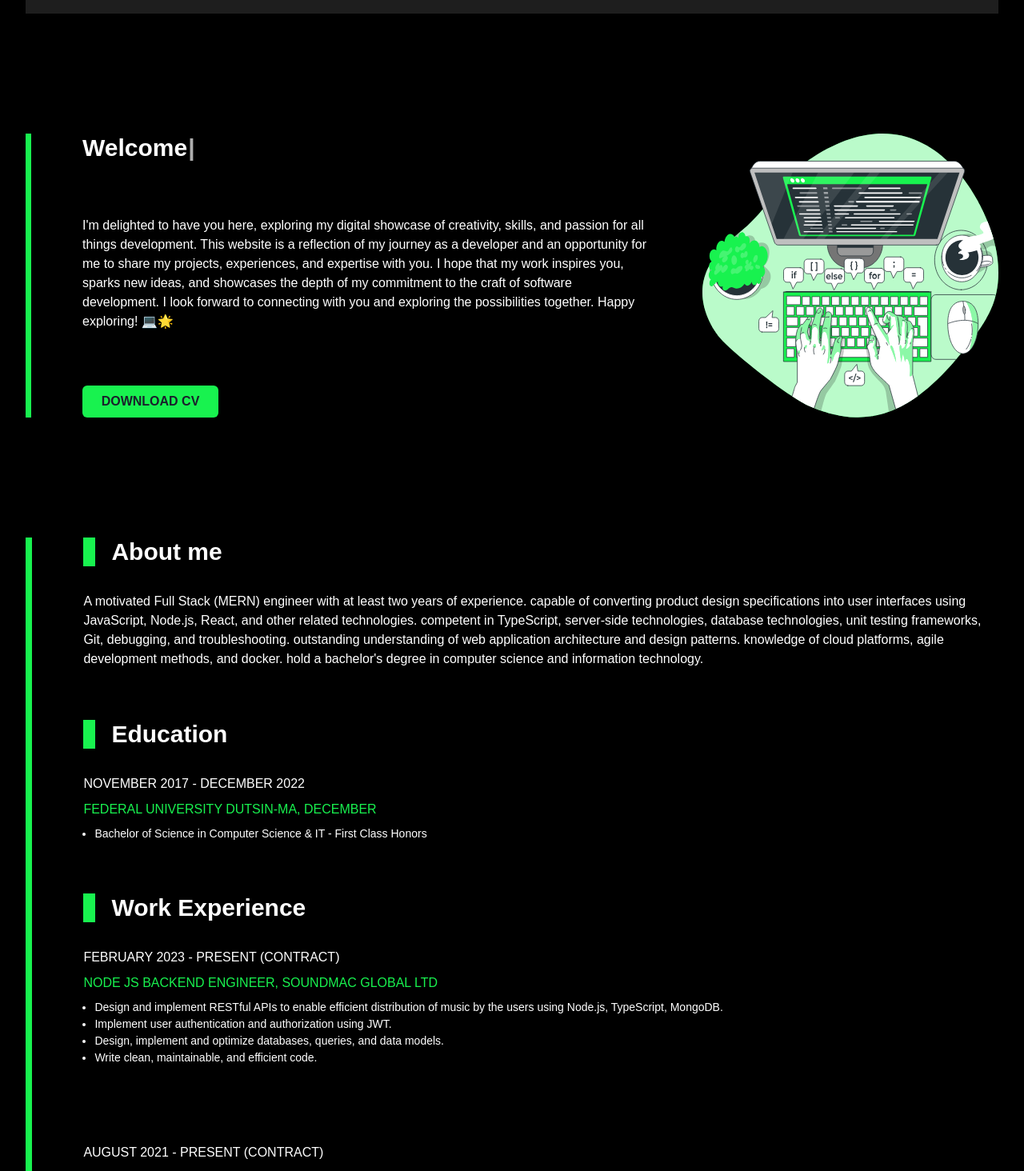
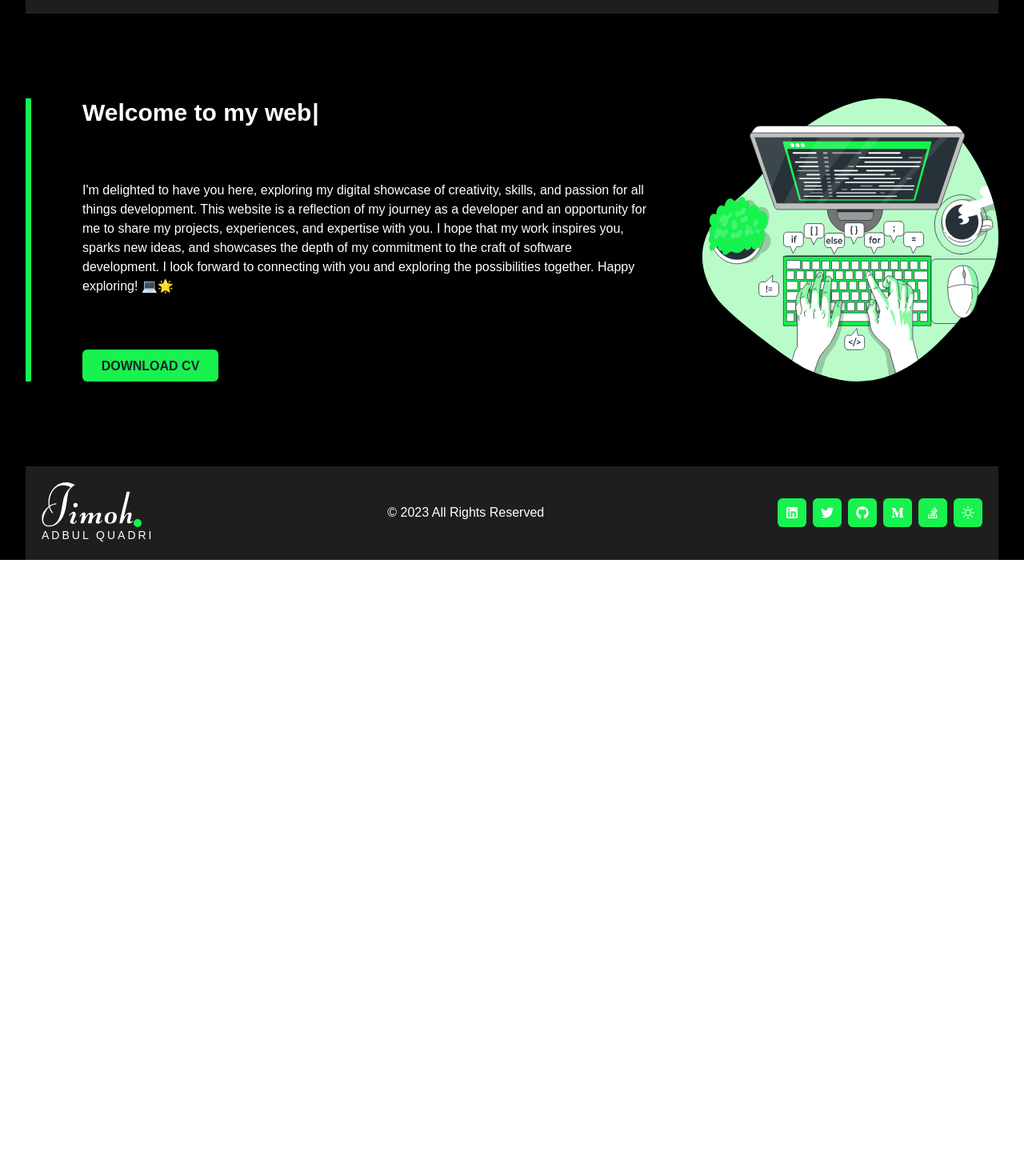
Before and after one commit to jimoh4tech/jimoh, a React (Vite) app: page / in a window 1280 px wide. Shown: the part 100-1564 px from the top of the page at 80% size. After the commit the page ends 800 px from the top, so only its background shows below. Built offline with nearby package versions, Linux system fonts and the light colour scheme.

Commit message:
feat: Add routing functionality

```diff
--- a/src/App.tsx
+++ b/src/App.tsx
@@ -5,6 +5,7 @@ import { Footer } from './components/footer.components';
 import { Home } from './components/home.components';
 import { About } from './components/about.component';
 import { Contact } from './components/contact.components';
+import { Navigate, Route, Routes } from 'react-router-dom';
 
 function App() {
 	const [isLessThan750] = useMediaQuery('(max-width: 750px)');
@@ -16,12 +17,16 @@ function App() {
 					display={'flex'}
 					flexDir='column'
 					justifyContent={'space-between'}
-					gap={isLessThan750 ? '50px': '150px'}
+					gap={isLessThan750 ? '50px' : '100px'}
+					minH={'100vh'}
 				>
 					<Navigation />
-					<Home />
-					<About />
-					<Contact />
+					<Routes>
+						<Route path='/' element={<Home />} />
+						<Route path='/about' element={<About />} />
+						<Route path='/contact' element={<Contact />} />
+						<Route path='*' element={<Navigate to='/'/>} />
+					</Routes>
 
 					<Footer />
 				</Container>
--- a/src/components/about.component.tsx
+++ b/src/components/about.component.tsx
@@ -124,7 +124,6 @@ const Skills = () => {
 				justifyContent={'space-between'}
 				color={useColorModeValue('white', 'black')}
 				gap={8}
-				key={'skills'}
 			>
 				<Stack direction={'row'} gap={5}>
 					<Box bg={'#18F24F'} w={isLessThan750 ? '13px' : '15px'} />
@@ -170,7 +169,7 @@ export const About = () => {
 	const [isLessThan750] = useMediaQuery('(max-width: 750px)');
 	return (
 		<>
-			<Flex gap={isLessThan1100 ? 5 : 16} id='about'>
+			<Flex gap={isLessThan1100 ? 5 : 16} >
 				<Box bg={'#18F24F'} w={'30px'} />
 				<Stack gap={16}>
 					<Flex
@@ -178,7 +177,6 @@ export const About = () => {
 						justifyContent={'space-between'}
 						color={useColorModeValue('white', 'black')}
             gap={8}
-            key={'about'}
 					>
 						<Stack direction={'row'} gap={5}>
 							<Box bg={'#18F24F'} w={isLessThan750 ? '13px' : '15px'} />
--- a/src/components/contact.components.tsx
+++ b/src/components/contact.components.tsx
@@ -48,7 +48,7 @@ export const Contact = () => {
 
 	return (
 		<>
-			<Flex gap={isLessThan1100 ? 5 : 16} id='contact'>
+			<Flex gap={isLessThan1100 ? 5 : 16} >
 				<Box bg={'#18F24F'} w={'30px'} />
 				<Stack gap={16}>
 					<Flex
--- a/src/components/home.components.tsx
+++ b/src/components/home.components.tsx
@@ -16,7 +16,7 @@ export const Home = () => {
 	const [isLessThan750] = useMediaQuery('(max-width: 750px)');
 	return (
 		<>
-			<Flex gap={isLessThan1100 ? 5 : 16} id='home'>
+			<Flex gap={isLessThan1100 ? 5 : 16} >
 				<Box bg={'#18F24F'} w={isLessThan750 ? '3px' : '7px'} />
 				<Flex
 					flexDir={'column'}
--- a/src/components/nav.components.tsx
+++ b/src/components/nav.components.tsx
@@ -29,23 +29,23 @@ import { FiMenu } from 'react-icons/fi';
 import { BsSun, BsMoonStarsFill } from 'react-icons/bs';
 import Jimoh from '../assets/Jimoh.svg';
 import JimoDark from '../assets/Jimoh-dark.svg';
+import { useNavigate } from 'react-router-dom';
 
 const navList: NavItemProps[] = [
-	{ label: 'Home', href: '#home' },
-	{ label: 'About', href: '#about' },
-	{ label: 'Project', href: '#project' },
-	{ label: 'Blog', href: '#blog' },
-	{ label: 'Contact Me', href: '#contact' },
+	{ label: 'Home', href: '/' },
+	{ label: 'About', href: '/about' },
+	{ label: 'Project', href: '/project' },
+	{ label: 'Blog', href: '/blog' },
+	{ label: 'Contact Me', href: '/contact' },
 ];
 
-const NavItem = ({ label, href, onClose }: NavItemProps) => {
+const NavItem = ({ label, href }: NavItemProps) => {
 	return (
 		<>
 			<Link
 				_hover={{ color: '#18F24F', borderBottom: '1px' }}
 				color={useColorModeValue('white', 'black')}
 				href={href}
-				onClick={onClose}
 			>
 				{label.toUpperCase()}
 			</Link>
@@ -156,6 +156,8 @@ const MobileDrawer = () => {
 			<IconButton
 				onClick={onOpen}
 				variant='outline'
+
+				borderColor={useColorModeValue('white', 'black')}
 				aria-label='open menu'
 				// eslint-disable-next-line react-hooks/rules-of-hooks
 				icon={<FiMenu color={useColorModeValue('white', 'black')} />}
@@ -168,7 +170,7 @@ const MobileDrawer = () => {
 
 					<Stack p={10} gap={7}>
 						{navList.map((l) => (
-							<NavItem key={l.label} {...l} onClose={onClose} />
+							<NavItem key={l.label} {...l} />
 						))}
 					</Stack>
 				</DrawerContent>
@@ -186,6 +188,7 @@ const MobileNav = () => {
 
 export const Signature = ({ isFooter }: { isFooter: boolean }) => {
 	const [isLessThan1000] = useMediaQuery('(max-width: 1000px)');
+	const navigate = useNavigate();
 	const { colorMode } = useColorMode();
 	return (
 		<>
@@ -195,6 +198,8 @@ export const Signature = ({ isFooter }: { isFooter: boolean }) => {
 				flexDir={'column'}
 				flex={isFooter ? 0 : 1}
 				cursor={'pointer'}
+				onClick={() => navigate('/')}
+
 			>
 				<Flex alignItems={'baseline'}>
 					<Box w={isLessThan1000 ? '20' : '30'}>
--- a/src/interfaces/nav.interfaces.ts
+++ b/src/interfaces/nav.interfaces.ts
@@ -3,7 +3,6 @@ import { IconType } from "react-icons";
 export interface NavItemProps {
 	label: string;
 	href: string;
-	onClose?: () => void;
 }
 
 export interface NavIconProps {
--- a/src/main.tsx
+++ b/src/main.tsx
@@ -2,12 +2,15 @@ import React from 'react';
 import ReactDOM from 'react-dom/client';
 import App from './App.tsx';
 import { ChakraProvider } from '@chakra-ui/react';
+import { BrowserRouter } from 'react-router-dom';
 import theme from './theme.ts';
 
 ReactDOM.createRoot(document.getElementById('root')!).render(
 	<React.StrictMode>
 		<ChakraProvider theme={theme}>
+			<BrowserRouter>
 			<App />
+			</BrowserRouter>
 		</ChakraProvider>
 	</React.StrictMode>
 );
```
